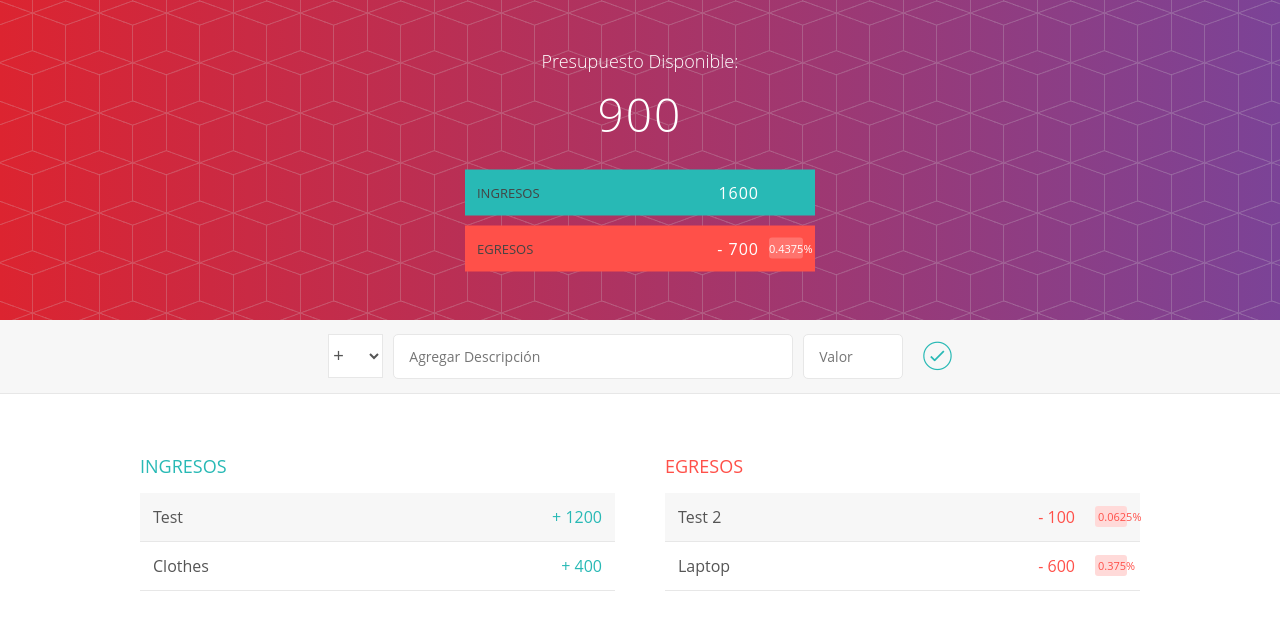
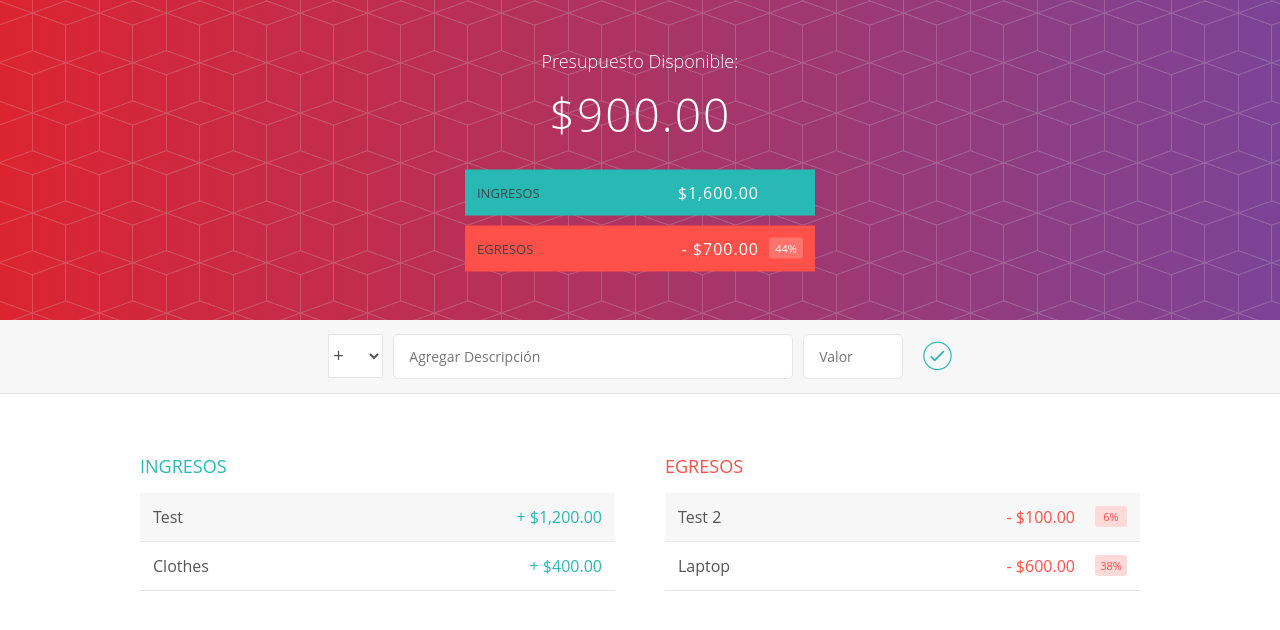
Before and after one commit to AlbertoJTD/budget-app, an Angular app: page / in a window 1280 px wide. Shown: the top 630 px of the page. Built offline with nearby package versions, Linux system fonts and the light colour scheme.

Commit message:
Add pipes for currency and percent

```diff
--- a/src/app/expenses/expenses.component.html
+++ b/src/app/expenses/expenses.component.html
@@ -4,8 +4,8 @@
   <div *ngFor="let expense of expenses" class="elemento limpiarEstilos">
     <div class="elemento_descripcion">{{ expense.description }}</div>
     <div class="right limpiarEstilos">
-      <div class="elemento_valor">- {{ expense.amount }}</div>
-      <div class="elemento_porcentaje"> {{ getPercentage(expense.amount) }}%</div>
+      <div class="elemento_valor">- {{ expense.amount | currency:'MNX':'$':'1.2-2' }}</div>
+      <div class="elemento_porcentaje"> {{ getPercentage(expense.amount) | percent }}</div>
       <div class="elemento_eliminar">
         <button class="elemento_eliminar--btn" (click)="deleteRecord(expense)">
           <i class="ion-ios-close-outline"></i>
--- a/src/app/revenues/revenues.component.html
+++ b/src/app/revenues/revenues.component.html
@@ -4,7 +4,7 @@
   <div *ngFor="let revenue of revenues" class="elemento limpiarEstilos">
     <div class="elemento_descripcion">{{ revenue.description }}</div>
     <div class="right limpiarEstilos">
-      <div class="elemento_valor">+ {{ revenue.amount }}</div>
+      <div class="elemento_valor">+ {{ revenue.amount | currency:'MNX':'$':'1.2-2' }}</div>
       <div class="elemento_eliminar">
         <button class="elemento_eliminar--btn" (click)="deleteRecord(revenue)">
           <i class="ion-ios-close-outline"></i>
--- a/src/app/summary/summary.component.html
+++ b/src/app/summary/summary.component.html
@@ -2,12 +2,12 @@
   <div class="presupuesto">
     <div class="presupuesto_titulo">Presupuesto Disponible:</div>
 
-    <div class="presupuesto_valor"> {{ totalBudget }}</div>
+    <div class="presupuesto_valor"> {{ totalBudget  | currency:'MNX':'$':'1.2-2' }}</div>
 
     <div class="presupuesto_ingreso limpiarEstilos">
       <div class="presupuesto_ingreso--texto">Ingresos</div>
       <div class="right">
-        <div class="presupuesto_ingreso--valor"> {{ totalRevenues }}</div>
+        <div class="presupuesto_ingreso--valor"> {{ totalRevenues | currency:'MNX':'$':'1.2-2' }}</div>
         <div class="presupuesto_ingreso--porcentaje">&nbsp;</div>
       </div>
     </div>
@@ -15,8 +15,8 @@
     <div class="presupuesto_egreso limpiarEstilos">
       <div class="presupuesto_egreso--text">Egresos</div>
       <div class="right limpiarEstilos">
-        <div class="presupuesto_egreso--valor">- {{ totalExpenses }}</div>
-        <div class="presupuesto_egreso--porcentaje">{{ totalPercentage }}%</div>
+        <div class="presupuesto_egreso--valor">- {{ totalExpenses | currency:'MNX':'$':'1.2-2' }}</div>
+        <div class="presupuesto_egreso--porcentaje">{{ totalPercentage | percent }}</div>
       </div>
     </div>
   </div>
```
